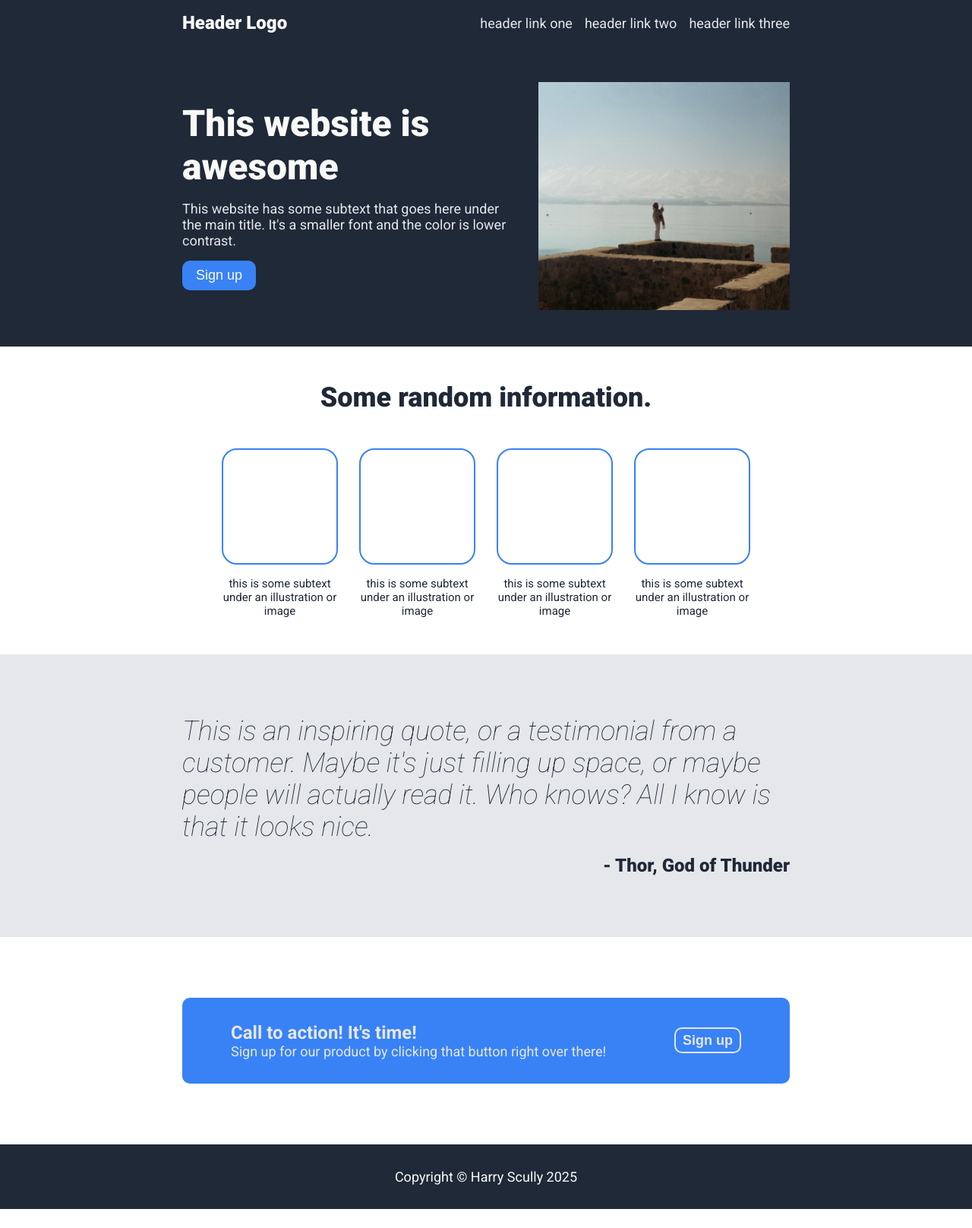
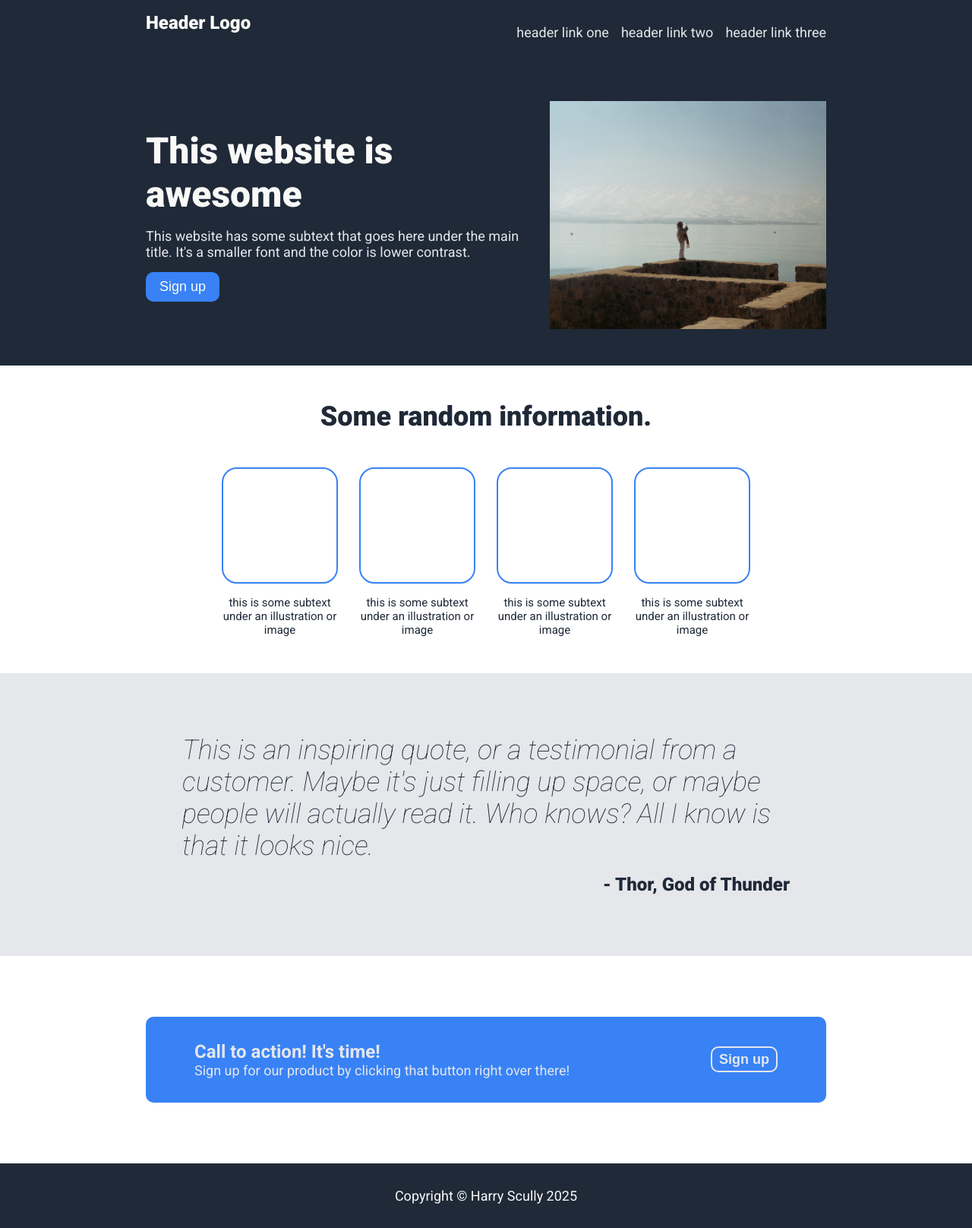
Before and after one commit to harryscully/landing-page, a plain HTML site: page index.html in a window 1280 px wide. Shown: the whole page at 76% size. Before the commit the page ends 1591 px from the top, so only its background shows below. Drawn offline with Linux system fonts and the light colour scheme.

Commit message:
Add missing <ul> tag and improve styling
- In the <nav> tag in the header, there was no <ul> despite having <li>
elements - added the <ul> tag and made it flexbox instead of the <nav>.
- Unified button styles.
- Changed padding from 15em to 15% to help with responsiveness on
smaller screens.

```diff
--- a/index.html
+++ b/index.html
@@ -9,9 +9,11 @@
     <header>
         <div class="logo">Header Logo</div>
         <nav>
-           <li><a href="#">header link one</a></li>
-           <li><a href="#">header link two</a></li>
-           <li><a href="#">header link three</a></li>
+            <ul>
+                <li><a href="#">header link one</a></li>
+                <li><a href="#">header link two</a></li>
+                <li><a href="#">header link three</a></li>
+            </ul>
         </nav>
     </header>
 
--- a/style.css
+++ b/style.css
@@ -6,12 +6,19 @@ body {
     font-family: Roboto, sans-serif;
  }
 
+button {
+   font-size: 18px;
+   border-radius: 10px;
+   text-align: center;
+   padding: 0.5em 1em;
+}
+
 
  /* header css */
 
 
  header {
-    padding: 1em 15em;
+    padding: 1em 15%;
     background-color: #1f2937;
     display: flex;
     justify-content: space-between;
@@ -24,10 +31,8 @@ body {
     font-weight: 900;
  }
 
-
- nav {
-    padding: 0;
-    margin: 0;
+ul {
+   list-style-type: none;
    list-style-type: none;
    display: flex;
    justify-content: flex-end;
@@ -46,7 +51,7 @@ body {
 
  .hero-section {
     margin: 0;
-    padding: 3em 15em;
+    padding: 3em 15%;
     height: 300px;
     display: flex;
     justify-content: space-between;
@@ -84,11 +89,7 @@ body {
     background-color: #3882f6;
     color: #f9faf8;
     border: none;
-    padding: 0.5em 1em;
-    text-align: center;
-    font-size: 18px;
     font-weight: 400;
-    border-radius: 10px;
  }
 
 .img-container {
@@ -113,7 +114,7 @@ h2 {
 
 .info {
    margin: 0;
-   padding: 1em 15em 3em;
+   padding: 1em 15% 3em;
    display:flex;
    flex-direction: column;
    justify-content: center;
@@ -161,7 +162,7 @@ p {
 
 .quote-box {
    background-color: #e5e7eb;
-   padding: 5em 15em;
+   padding: 5em 15%;
    display: flex;
    justify-content: center;
    align-items: center;
@@ -193,7 +194,7 @@ p {
 
 .cta {
    margin: 0;
-   padding: 5em 15em;
+   padding: 5em 15%;
    display: flex;
    justify-content: center;
    align-items: center;
@@ -236,9 +237,6 @@ h3 {
    background-color: #3882f6;
    color: #e5e7eb;
    border: 2px solid #e5e7eb;
-   border-radius: 10px;
-   text-align: center;
-   font-size: 18px;
    font-weight: 600;
    padding: 0.25em 0.5em;
 }
@@ -246,7 +244,7 @@ h3 {
 /* footer */
 
 footer {
-   padding: 2em 15em;
+   padding: 2em 15%;
    background-color: #1f2937;
    display: flex;
    justify-content: center;
```
Lines whose indentation alone changed are shown as unchanged.
